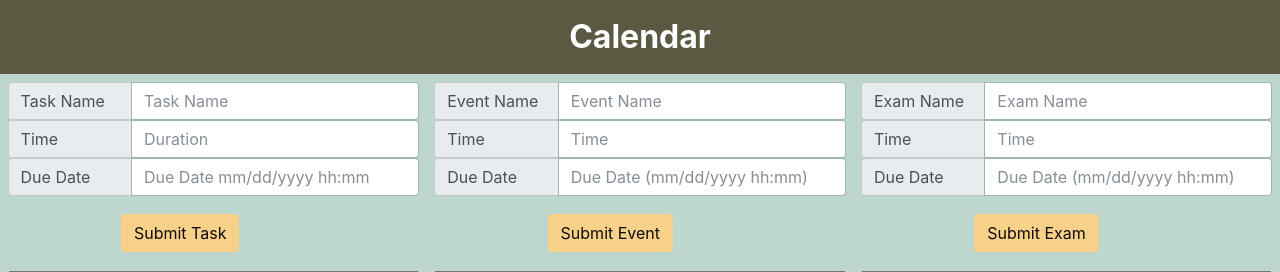
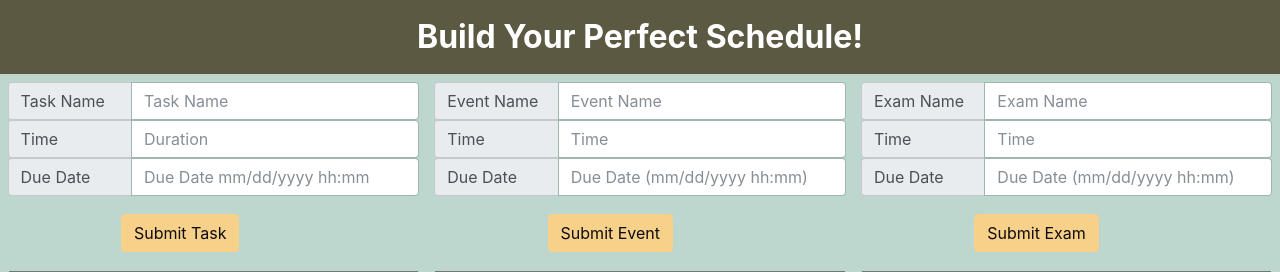
Before and after one commit to qzapata/DubHacks2017, a Django app: page /catalog/ in a window 1280 px wide. Shown: the top 272 px of the page. Run offline with Django 3.2, Linux system fonts and the light colour scheme; some libraries are stand-ins or nearby versions.

Commit message:
change of title

```diff
--- a/calendarsite/templates/base_generic.html
+++ b/calendarsite/templates/base_generic.html
@@ -17,7 +17,7 @@
   		{% block header %}
     	<div class="navbar navbar-dark" style="background-color: #5b5941;">
         	<div class="container d-flex justify-content-between">
-          		<a id="title" class="navbar-brand">Calendar</a>
+          		<a id="title" class="navbar-brand">Build Your Perfect Schedule!</a>
         	</div>
      	</div>
      	{% endblock %}
```
